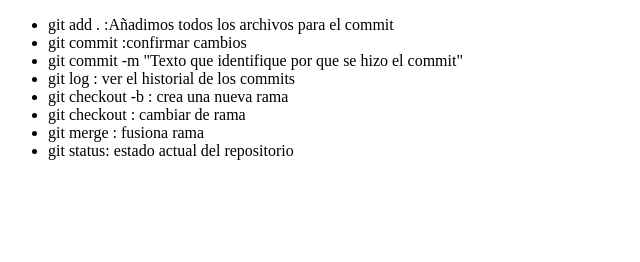
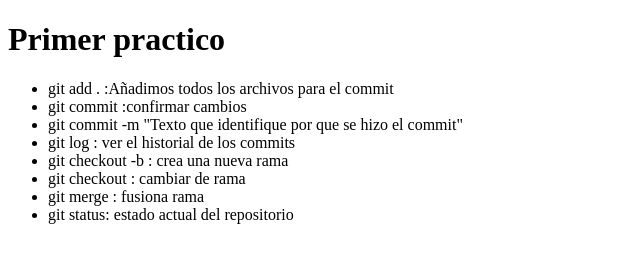
Before and after one commit to Maggieval/Primer-Practico-git, a plain HTML site: page index.html in a window 1280 px wide. Shown: the whole page, without its empty margins (0-640 px from the left). Drawn offline with Linux system fonts and the light colour scheme.

Commit message:
agrego un h1

```diff
--- a/index.html
+++ b/index.html
@@ -6,6 +6,7 @@
     <title>PRIMER PRACTICO GIT-GITHUB</title>
 </head>
 <body>
+    <h1>Primer practico</h1>
     <ul>
         <li>git add . :Añadimos todos los archivos para el commit</li>
         <li>git commit :confirmar cambios</li>
```
